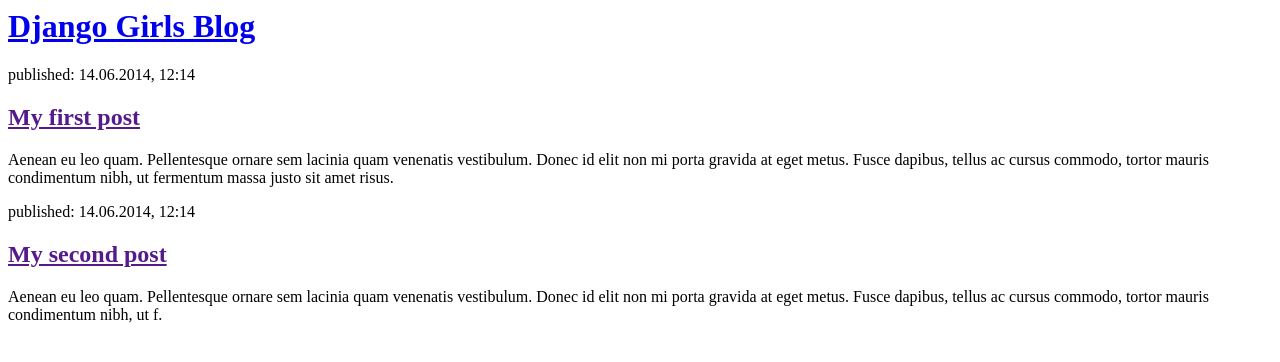
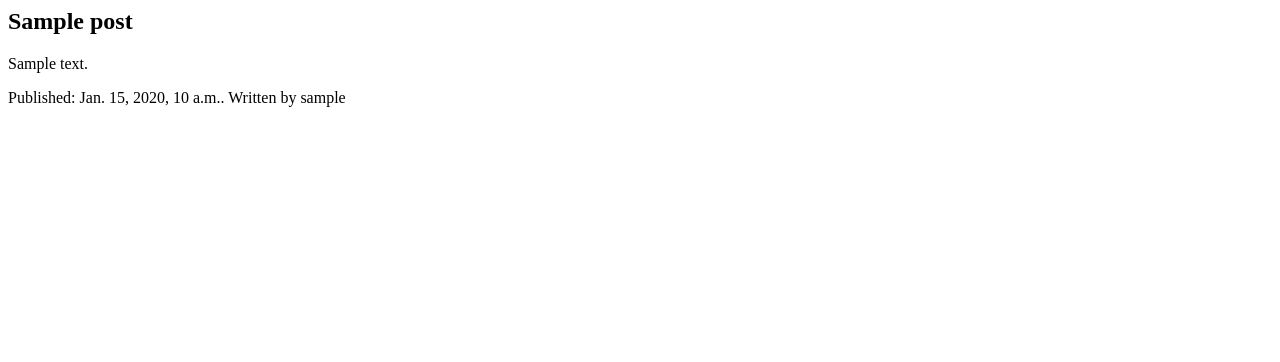
Before and after one commit to Reilly910/BridgingCoursework, a Django app: page / in a window 1280 px wide. Shown: the top 362 px of the page. Run offline with Django 3.2, Linux system fonts and the light colour scheme; tables that the repository leaves empty hold one stand-in row (values such as "Sample post").

Commit message:
Blog Post Test Fill

```diff
--- a/blog/templates/blog/post_list.html
+++ b/blog/templates/blog/post_list.html
@@ -1,22 +1,24 @@
 <html>
+
     <head>
-        <title>Django Girls blog</title>
+        <title>Jacob Reilly Bridiging Coursework</title>
     </head>
+
     <body>
-        <div>
-            <h1><a href="/">Django Girls Blog</a></h1>
-        </div>
+    {% for post in posts%}
 
-        <div>
-            <p>published: 14.06.2014, 12:14</p>
-            <h2><a href="">My first post</a></h2>
-            <p>Aenean eu leo quam. Pellentesque ornare sem lacinia quam venenatis vestibulum. Donec id elit non mi porta gravida at eget metus. Fusce dapibus, tellus ac cursus commodo, tortor mauris condimentum nibh, ut fermentum massa justo sit amet risus.</p>
-        </div>
 
-        <div>
-            <p>published: 14.06.2014, 12:14</p>
-            <h2><a href="">My second post</a></h2>
-            <p>Aenean eu leo quam. Pellentesque ornare sem lacinia quam venenatis vestibulum. Donec id elit non mi porta gravida at eget metus. Fusce dapibus, tellus ac cursus commodo, tortor mauris condimentum nibh, ut f.</p>
-        </div>
+         <div>
+
+            <h2>{{post.title}}</h2>
+            <p>{{post.text |linebreaksbr}}</p>
+            <p>Published: {{post.published_date}}. Written by {{post.author}}</p>
+
+         </div>
+
+
+
+    {% endfor %}
+
     </body>
-</html>
+    </html>
--- a/blog/views.py
+++ b/blog/views.py
@@ -1,4 +1,8 @@
 from django.shortcuts import render
+from .models import Post
+from django.utils import timezone
+
 
 def post_list(request):
-    return render(request, 'blog/post_list.html', {})
+    posts = Post.objects.filter(published_date__lte=timezone.now()).order_by('published_date')
+    return render(request, 'blog/post_list.html', {"posts":posts})
```
